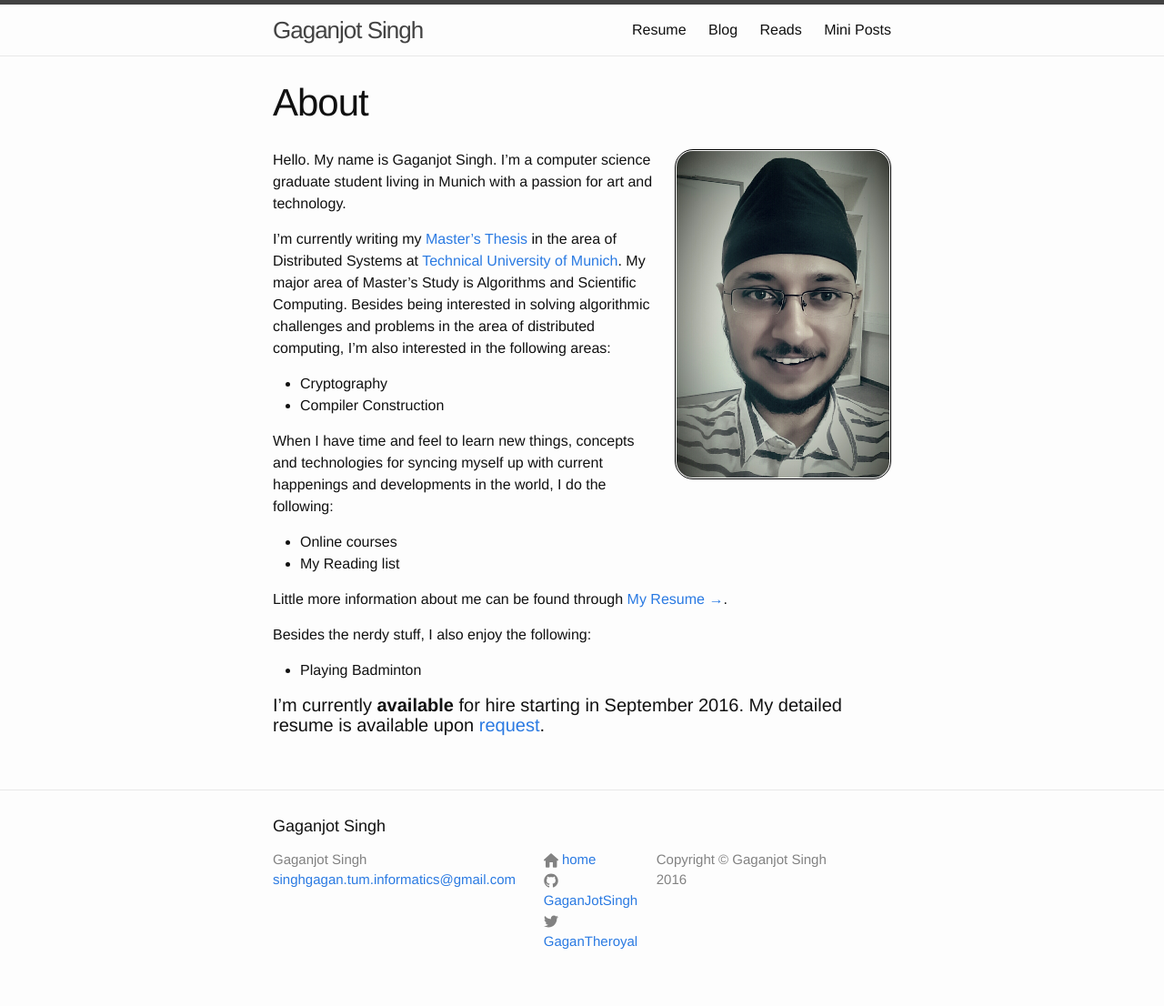
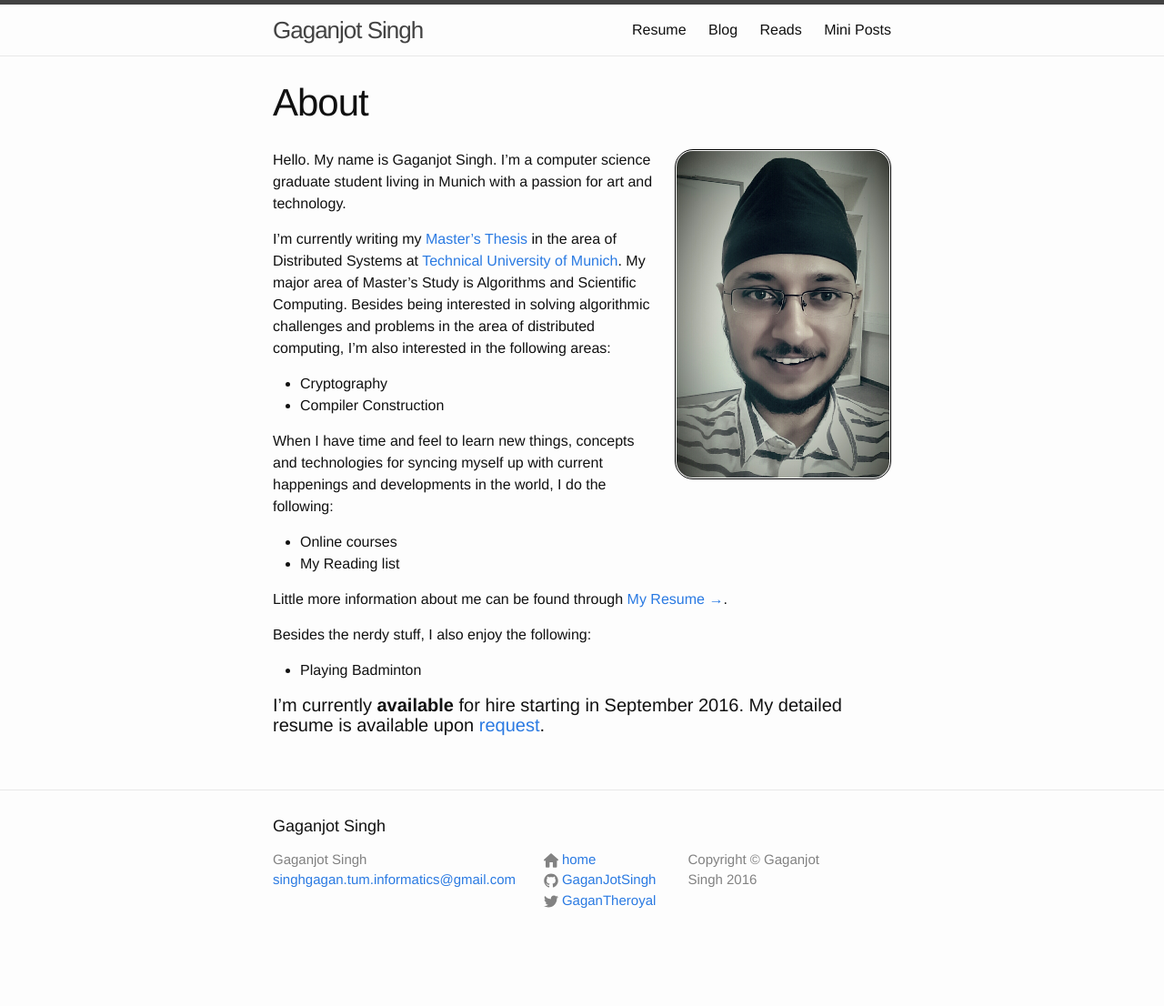
Before and after one commit to GaganJotSingh/GaganJotSingh.github.io, a Jekyll site: the page built from index.md, in a window 1280 px wide. Shown: the whole page at 91% size. Built offline with Jekyll 4.4.1, drawn with Linux system fonts in a browser that asks for light colours; after the commit the page ends 1061 px from its top, so only the background shows below that.

Commit message:
Increased the width of 2nd column of footer and decreased its 3rd column to fit the social contacts icons and links for content-width = 800px

```diff
--- a/_sass/_layout.scss
+++ b/_sass/_layout.scss
@@ -143,13 +143,13 @@
 }
 
 .footer-col-2 {
-    width: -webkit-calc(20% - (#{$spacing-unit} / 2));
-    width:         calc(20% - (#{$spacing-unit} / 2));
+    width: -webkit-calc(25% - (#{$spacing-unit} / 2));  // Earlier 20%
+    width:         calc(25% - (#{$spacing-unit} / 2));  // Earlier 20%
 }
 
 .footer-col-3 {
-    width: -webkit-calc(35% - (#{$spacing-unit} / 2));
-    width:         calc(35% - (#{$spacing-unit} / 2));
+    width: -webkit-calc(30% - (#{$spacing-unit} / 2));  // Earlier 35%
+    width:         calc(30% - (#{$spacing-unit} / 2));  // Earlier 35%
 }
 
 @include media-query($on-laptop) {
```
